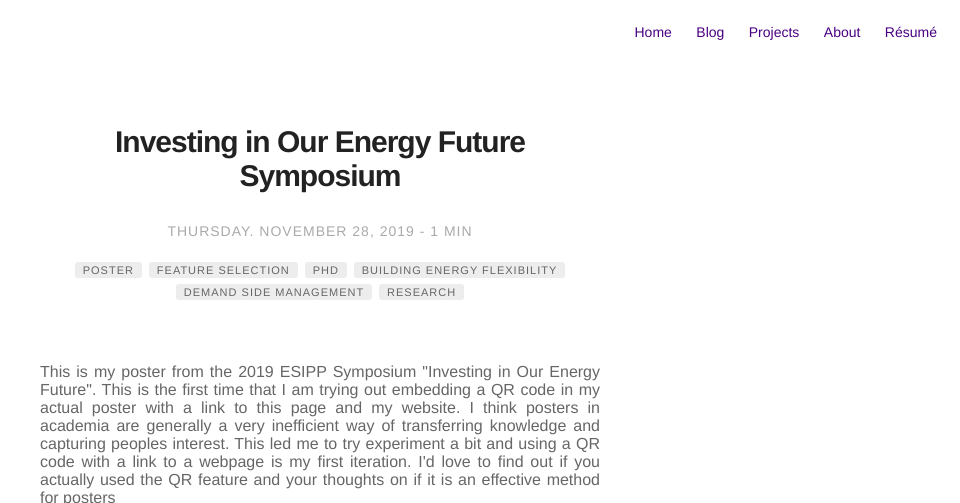
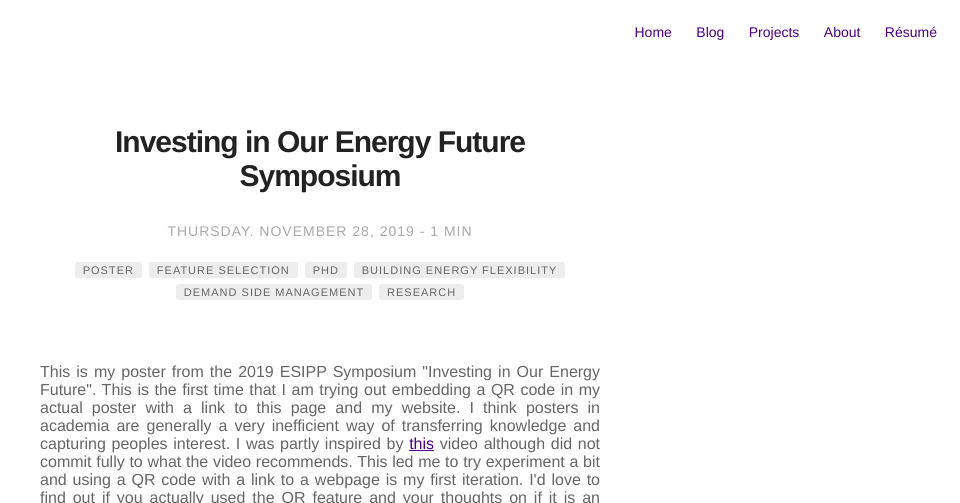
Before and after one commit to anjukan/anjukan.github.io, a Jekyll site: the page built from _posts/2019-11-28-ESIPP-symposium-poster.markdown, in a window 1280 px wide, cut to the strip 0-503 px from the top of the page. Shown: the whole strip, without its empty margins (320-1280 px from the left). Built offline with Jekyll 4.4.1, drawn with Linux system fonts in a browser that asks for light colours; some of the changed text lies outside the part shown.

Commit message:
added accepted version of poster

```diff
--- a/_posts/2019-11-28-ESIPP-symposium-poster.markdown
+++ b/_posts/2019-11-28-ESIPP-symposium-poster.markdown
@@ -22,8 +22,8 @@ externalLink: false
 
 This is my poster from the 2019 ESIPP Symposium "Investing in Our Energy Future". This is the first time that I am trying out embedding a QR code
 in my actual poster with a link to this page and my website. I think posters in academia are generally a very inefficient way of transferring knowledge and capturing peoples
-interest. This led me to try experiment a bit and using a QR code with a link to a webpage is my first iteration. I'd love to find out if you actually used the QR feature and your thoughts on if it
-is an effective method for posters
+interest. I was partly inspired by <a href="https://www.youtube.com/watch?v=1RwJbhkCA58">this</a> video although did not commit fully to what the video recommends. This led me to try experiment a bit and using a QR code with a link to a webpage is my first iteration. I'd love to find out if you actually used the QR feature and your thoughts on if it
+is an effective method for posters.
 
 </div>
 
@@ -33,8 +33,9 @@ is an effective method for posters
 
 <div style="text-align: justify">
 
-This poster is based on work that I plan to submit to the [SimBuild2020 Conference](https://www.ashrae.org/conferences/topical-conferences/2020-building-performance-analysis-conference-simbuild).
-I shall upload the paper here as soon as I finish writing it! If you have any specific questions based on this poster or what I am researching, feel
+This poster is based on work that I plan to submit to the
+<a href="https://www.ashrae.org/conferences/topical-conferences/2020-building-performance-analysis-conference-simbuild">SimBuild2020 Conference</a>.
+I shall upload the paper here as soon as the paper is accepted (if it is)! If you have any specific questions based on this poster or what I am researching, feel
 free to reach out to me through any of the channels on my home page!
 
 </div>
```
Also changed, not shown: 1 other file.
